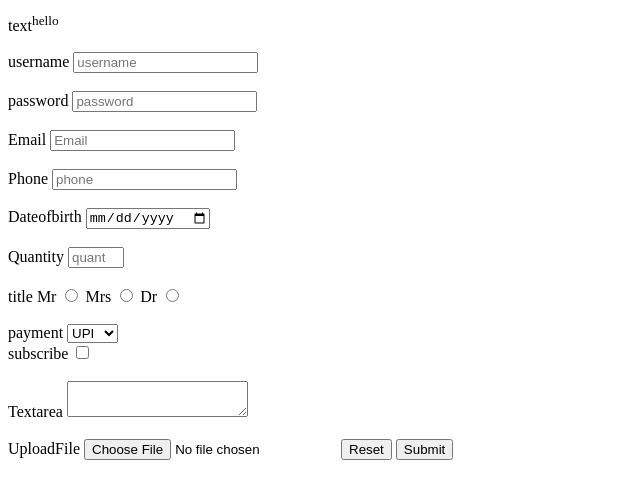
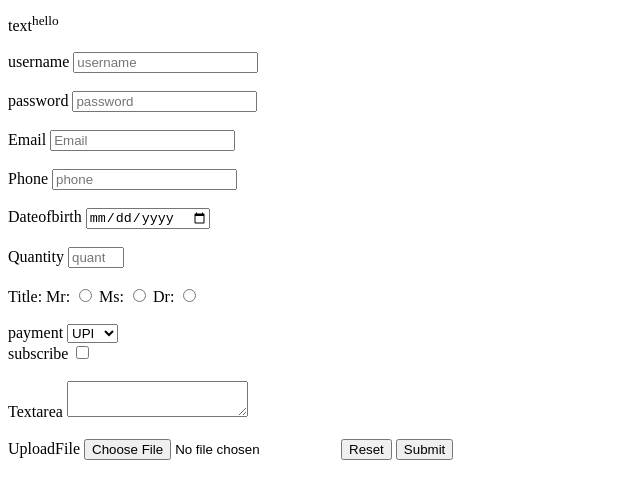
Before and after one commit to kannika-k1/project1, a plain HTML site: page example.html in a window 1280 px wide. Shown: the part 356-834 px from the top of the page, 0-640 px from the left. Drawn offline with Linux system fonts and the light colour scheme.

Commit message:
second commit

```diff
--- a/example.html
+++ b/example.html
@@ -110,7 +110,7 @@ this is also my website
     <p>text<del>hello</del></p>
     <p>text<sub>hello</sub></p>
     <p>text<sup>hello</sup></p>
-    <form encryption>
+    <form action="index.db" method="post" enctype="multipart/form-data">
         <label for="box1">username</label>
         <input type="text" id="box1" minlength="10" autocomplete="default" required placeholder="username" >
         <br><br>
@@ -121,7 +121,7 @@ this is also my website
         <input type="email" id="box3" required placeholder="Email" >
         <br><br>
         <label for="box4" >Phone</label>
-        <input type="tel" id="box4" required placeholder="phone" pattern="[0-9]{10}">
+        <input type="tel" id="box4" required placeholder="phone" pattern="[0-9]{2}--[0-9]{10}">
         <br><br>
         <label for="box4" >Dateofbirth</label>
         <input type="date" id="box4" required placeholder="Dateofbirth" >
@@ -129,27 +129,25 @@ this is also my website
         <label for="box5" >Quantity</label>
         <input type="number" id="box5" required placeholder="quantity" min="0" max="10">
         <br><br>
-        <label for="box6" >title</label>
-
-        <label for="box6" >Mr</label>
-        <input type="radio" id="box6" name="title" >
-
-        <label for="box6" >Mrs</label>
-        <input type="radio" id="box6" name="title">
-        <label for="box6" >Dr</label>
-        <input type="radio" id="box6" name="title" >
+        <label for="title">Title: </label>
+        <label for="Mr.">Mr: </label>
+        <input type="radio" value="Mr." id="Mr." name="title" />
+        <label for="Ms.">Ms: </label>
+        <input type="radio" value="Ms." id="Ms." name="title" />
+        <label for="Dr.">Dr: </label>
+        <input type="radio" value="Dr." id=".Dr" name="title" />
         <br><br>
         <label for="box7" >payment</label>
-        <select name="payment" id="box7">
-            <option>UPI</option>
-            <option>cash</option>
+        <select name=" " id="box7">
+            <option value="UPI">UPI</option>
+            <option value="cash">cash</option>
         </select>
         <br>
         <label for="subscripe">subscribe</label>
         <input type="checkbox" id="subscribe">
         <br><br>
          <label for="text">Textarea</label>
-         <textarea id="text"></textarea>
+         <textarea id="text" rows="2" cols="20"></textarea>
          <br><br>
          <label for="file">UploadFile</label>
          <input type="file" id="file" accept=".doc,.docx,.pdf,.txt">
```
